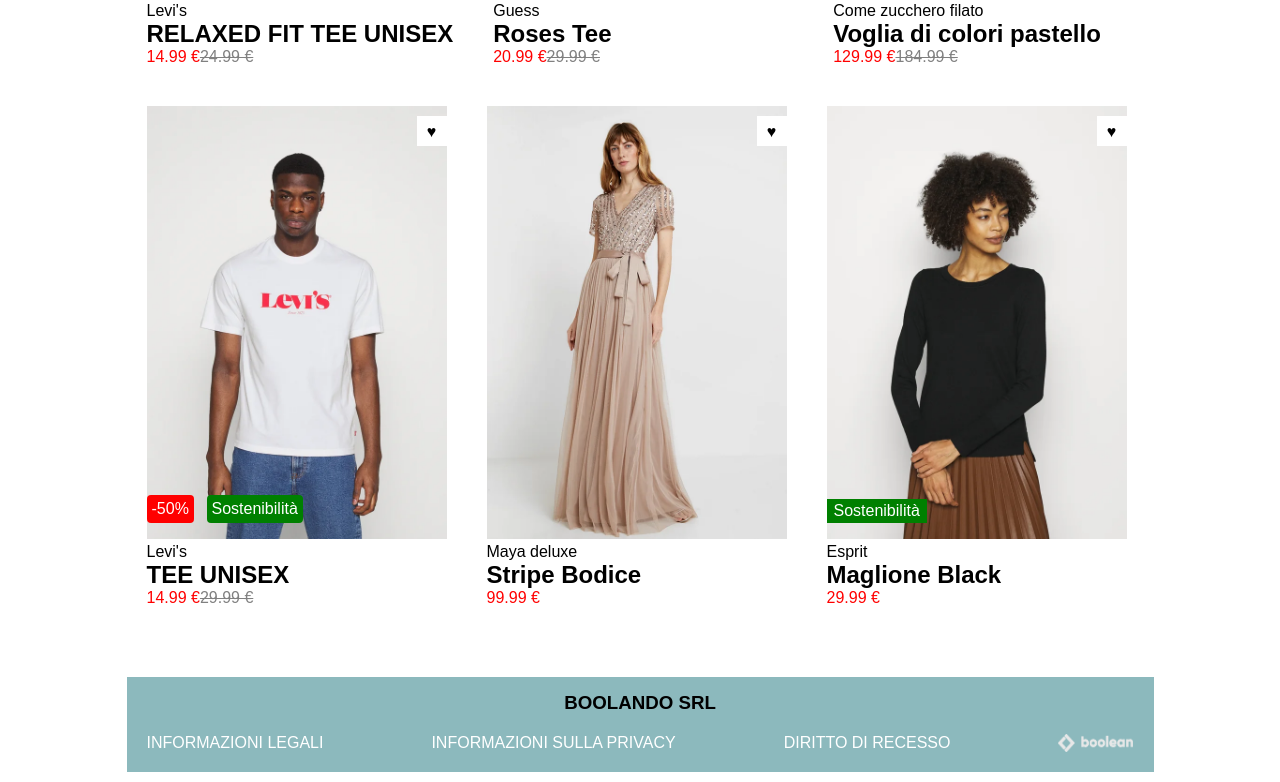
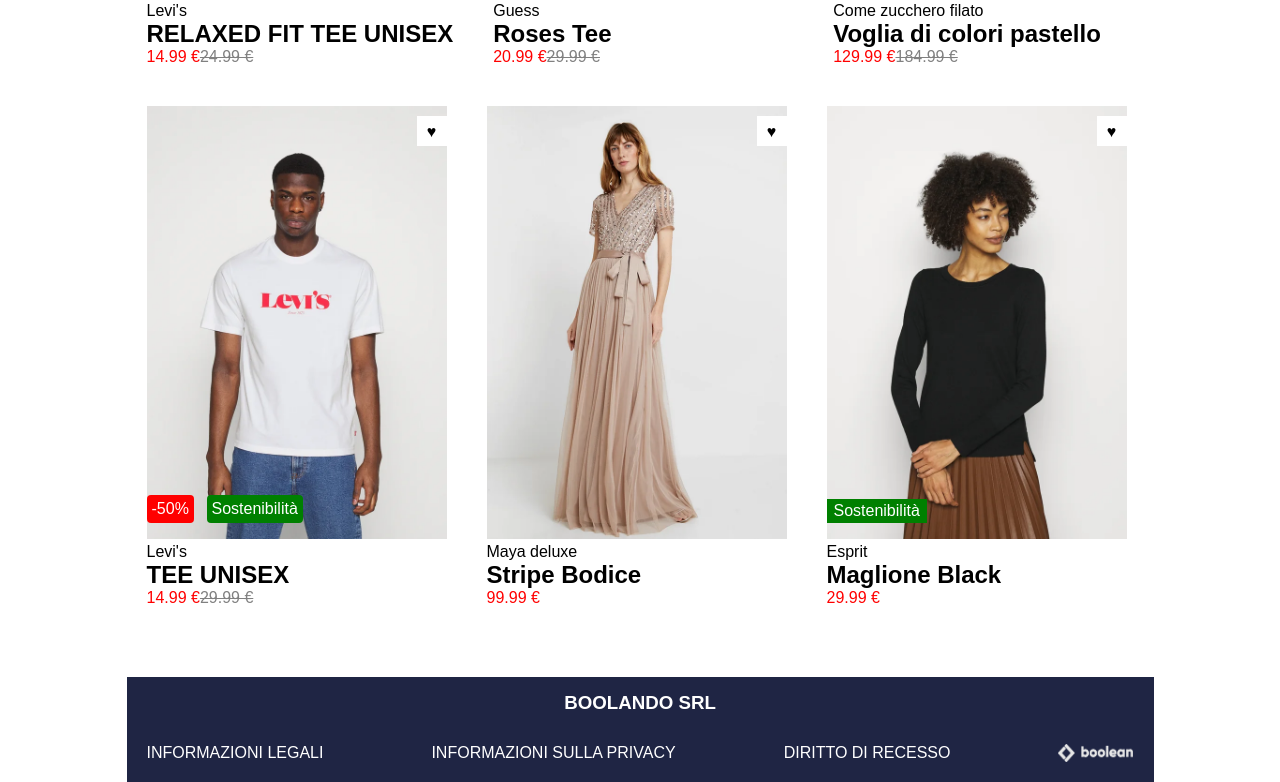
Before and after one commit to fabiomazzilli85/Boolando-Vue, a Vue app: page / in a window 1280 px wide. Shown: the part 573-1355 px from the top of the page. Built offline with nearby package versions, Linux system fonts and the light colour scheme.

Commit message:
Background color Navbar e color white. h3 color white.

```diff
--- a/src/components/Footer.vue
+++ b/src/components/Footer.vue
@@ -27,6 +27,8 @@
 h3 {
     text-align: center;
     padding-top: 15px;
+    color: white;
+    margin: 10px 0;
 }
 
 .logo {
@@ -41,7 +43,8 @@
 }
 
 .background_footer {
-    background-color: #8CB9BD;
+    background-color: #1F2544;
+    color: white;
     width: 100%;
 
 }
```
